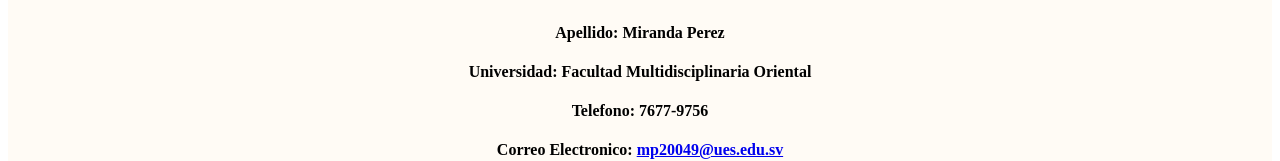
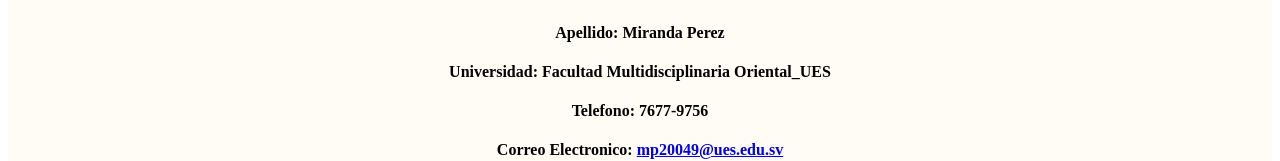
Before and after one commit to Jesse-Miranda/PracticaCurriculum, a plain HTML site: page index.html in a window 1280 px wide. Shown: the part 227-388 px from the top of the page. Drawn offline with Linux system fonts and the light colour scheme.

Commit message:
Update index.html

```diff
--- a/index.html
+++ b/index.html
@@ -17,7 +17,7 @@
             <p style="background-color: #EEEEEE;">INFORMACION PERSONAL</p>
             <h4>Nombre: Jesse Antonio</h4>
             <h4>Apellido:  Miranda Perez</h4>
-            <h4>Universidad: Facultad Multidisciplinaria Oriental</h4>
+            <h4>Universidad: Facultad Multidisciplinaria Oriental_UES</h4>
             <h4>Telefono: 7677-9756</h4>
             <h4> Correo Electronico:
                 <a href="mailto:mp20049@ues.edu.sv">mp20049@ues.edu.sv</a>
```
